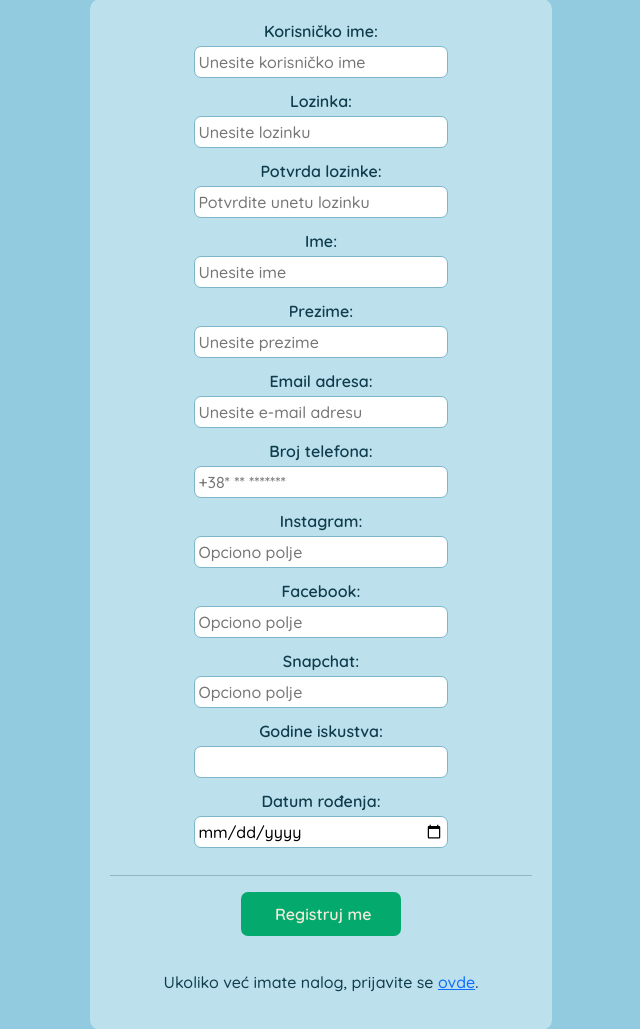
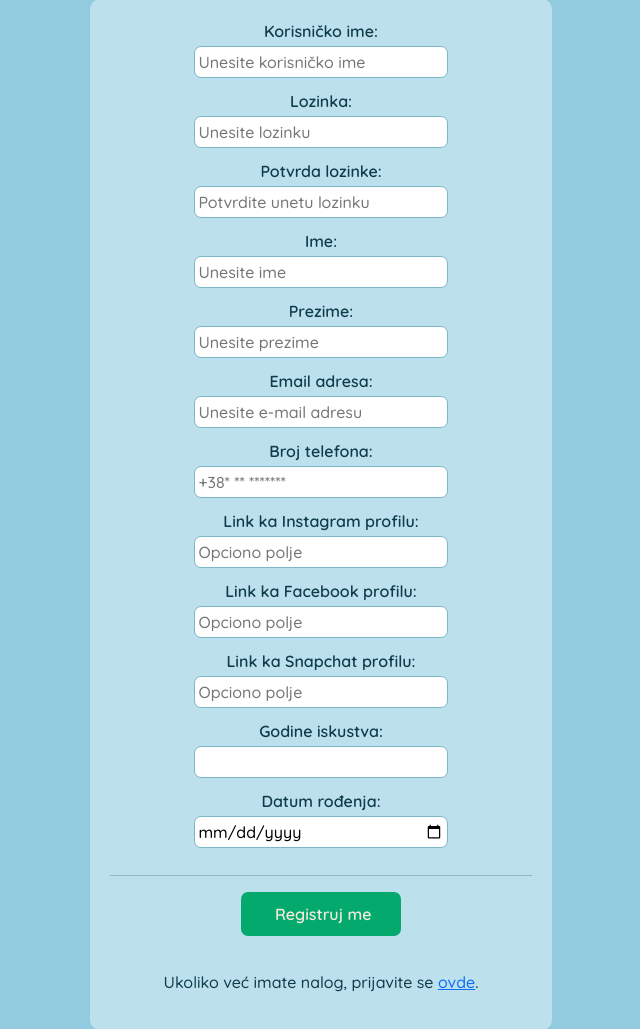
Before and after one commit to teodorcvijovic/Aplikacija-za-planiranje-skijaskih-aktivnosti, a Django app: page /register/ in a window 1280 px wide. Shown: the part 228-1257 px from the top of the page, without its empty margins (319-959 px from the left). Run offline with Django 4.2, Linux system fonts and the light colour scheme; some libraries are stand-ins or nearby versions.

Commit message:
Izmenjen front-end za prikaz instruktora.

```diff
--- a/faza 5/djangoProject/jahorina/forms.py
+++ b/faza 5/djangoProject/jahorina/forms.py
@@ -62,17 +62,17 @@ class SkiInstructorCreationForm(Form):
         widget=forms.TextInput(attrs={'class': 'loginInputs', 'placeholder': '+38* ** *******'})
     )
     instagram = forms.CharField(
-        label='Instagram',
+        label='Link ka Instagram profilu',
         required=False,
         widget=forms.TextInput(attrs={'class': 'loginInputs', 'placeholder': 'Opciono polje'})
     )
     facebook = forms.CharField(
-        label='Facebook',
+        label='Link ka Facebook profilu',
         required=False,
         widget=forms.TextInput(attrs={'class': 'loginInputs', 'placeholder': 'Opciono polje'})
     )
     snapchat = forms.CharField(
-        label='Snapchat',
+        label='Link ka Snapchat profilu',
         required=False,
         widget=forms.TextInput(attrs={'class': 'loginInputs', 'placeholder': 'Opciono polje'})
     )
--- a/faza 5/djangoProject/templates/instructors.html
+++ b/faza 5/djangoProject/templates/instructors.html
@@ -63,7 +63,7 @@
                     {% if perms.jahorina.delete_skiinstructor %}
                         <form method="post" action="{% url 'deleteSkiInstructor' %}">
                             {% csrf_token %}
-                            <button type="submit" name="skiinstructor_id" value="{{ instructor.id }}"><i class="fa-solid fa-user-xmark"></i>&nbsp;Ukloni</button>
+                            <button class="instDeleteButton" type="submit" name="skiinstructor_id" value="{{ instructor.id }}"><i class="fa-solid fa-user-xmark"></i>&nbsp;Ukloni</button>
                         </form>
                     {% endif %}
 
```
Also changed, not shown: faza 5/djangoProject/jahorina/static/css/instructors.css (+9 -0 lines).
